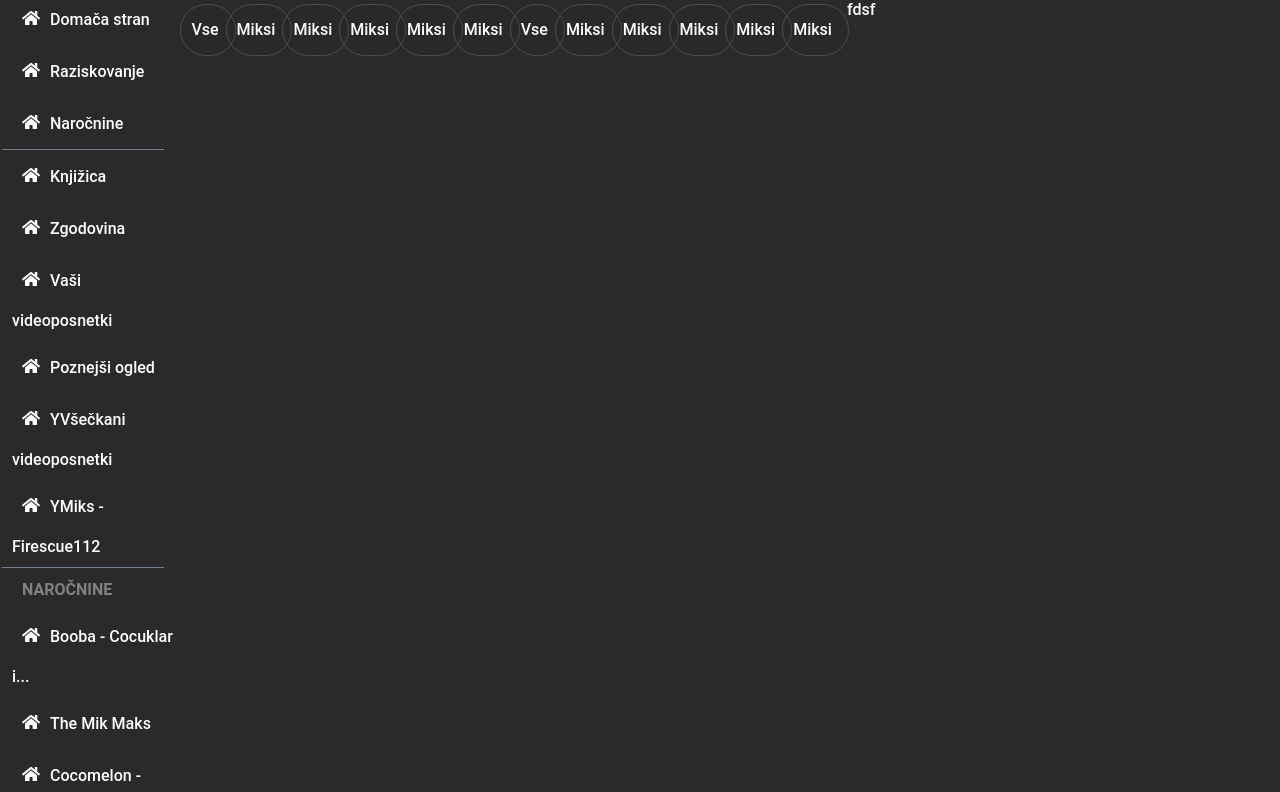
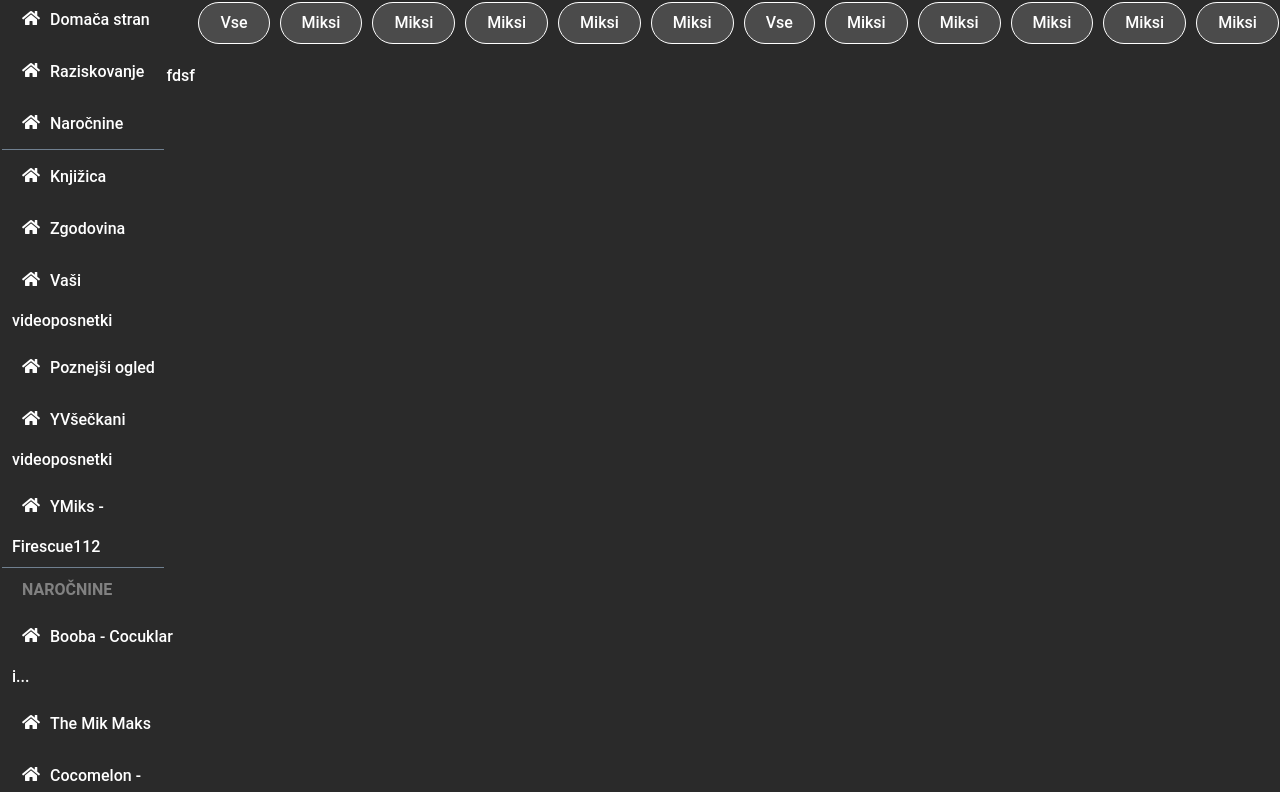
Before and after one commit to danilojezernik/youtube, a plain HTML site: page index.html in a window 1280 px wide. Shown: the part 66-858 px from the top of the page. Drawn offline with Linux system fonts and the light colour scheme.

Commit message:
youtube tema

```diff
--- a/index.html
+++ b/index.html
@@ -121,19 +121,19 @@
         </td>
     </tr>
     <table id="link">
-    <tr>
-        <td><a href="#">Vse</a></td>
-        <td><a href="#">Miksi</a></td>
-        <td><a href="#">Miksi</a></td>
-        <td><a href="#">Miksi</a></td>
-        <td><a href="#">Miksi</a></td>
-        <td><a href="#">Miksi</a></td>
-        <td><a href="#">Vse</a></td>
-        <td><a href="#">Miksi</a></td>
-        <td><a href="#">Miksi</a></td>
-        <td><a href="#">Miksi</a></td>
-        <td><a href="#">Miksi</a></td>
-        <td><a href="#">Miksi</a></td>
+    <tr> <!-- ne znam drugače kot s classom .space -->
+        <td class="space"><a href="#">Vse</a></td>
+        <td class="space"><a href="#">Miksi</a></td>
+        <td class="space"><a href="#">Miksi</a></td>
+        <td class="space"><a href="#">Miksi</a></td>
+        <td class="space"><a href="#">Miksi</a></td>
+        <td class="space"><a href="#">Miksi</a></td>
+        <td class="space"><a href="#">Vse</a></td>
+        <td class="space"><a href="#">Miksi</a></td>
+        <td class="space"><a href="#">Miksi</a></td>
+        <td class="space"><a href="#">Miksi</a></td>
+        <td class="space"><a href="#">Miksi</a></td>
+        <td class="space"><a href="#">Miksi</a></td>
     </tr>
     </table>
     <tr>
--- a/style.css
+++ b/style.css
@@ -161,16 +161,23 @@ a:hover, a:active {
 }
 
 #link {
-    padding: 10px;
-
+    padding: 10px 0 10px 0;
     float: left;
 }
 
+.space {
+    padding-left: 30px;
+}
+
 #link a {
-    background-color: rgba(31, 31, 31, 0.08);
-    border-radius: 30px;
-    margin: 2px;
-    border: 1px solid #4d4d4d;
+    text-align: center;
+    height: 40px;
+    width: 100%;
+    margin: 0;
+    padding: 0 10px 0 10px;
+    background-color: #4b4b4b;
+    border-radius: 25px;
+    border: 1px solid #ffffff;
     float: left;
 }
 
```
